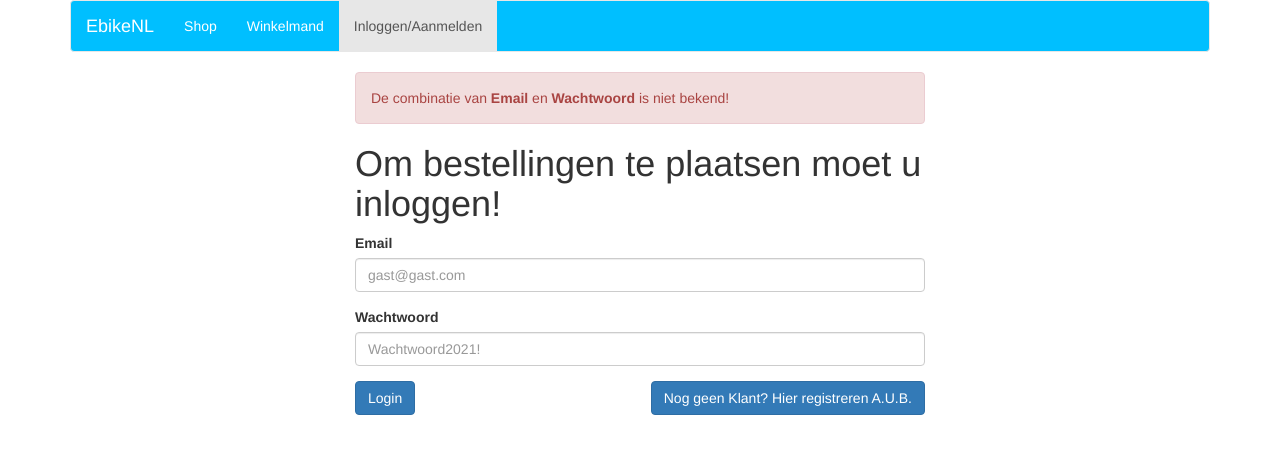
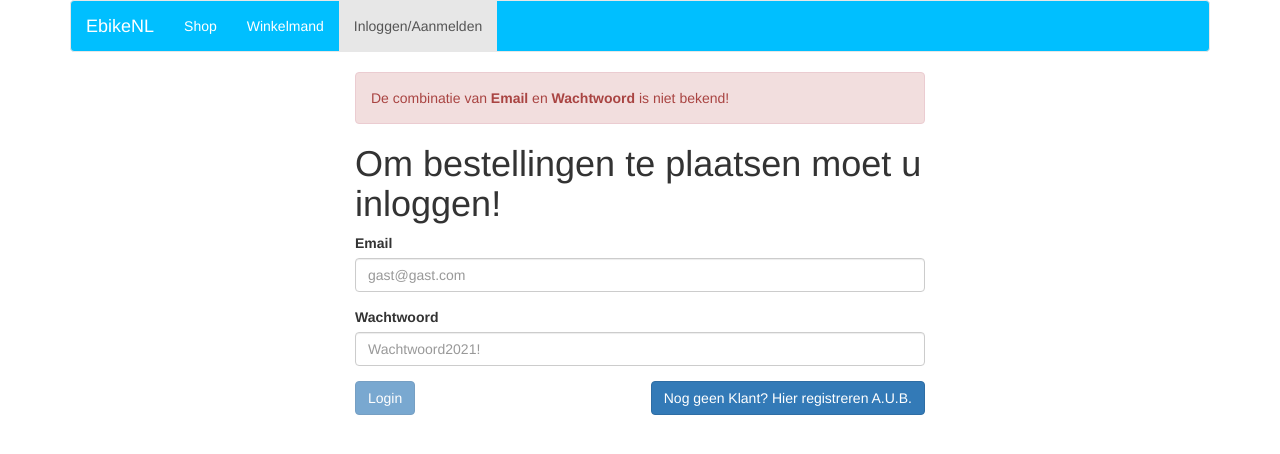
Before and after one commit to foekinator656/IPRWC_Winkel_App_FrontV2, an Angular app: page /login in a window 1280 px wide. Shown: the top 454 px of the page. Built offline with nearby package versions, Linux system fonts and the light colour scheme; no server answers.

Commit message:
connectie met server werkt weer

```diff
--- a/src/app/login/login-form/login-form.component.html
+++ b/src/app/login/login-form/login-form.component.html
@@ -14,8 +14,8 @@
         <input type="password" id="password" class="form-control" placeholder="Wachtwoord2021!" ngModel name="password" required minlength="6">
       </div>
       <div>
-        <!--        <button class="btn btn-primary" type="submit" [disabled]="!loginForm.valid">-->
-        <button class="btn btn-primary pull-left" type="submit">
+        <button class="btn btn-primary" type="submit" [disabled]="!loginForm.valid">
+<!--        <button class="btn btn-primary pull-left" type="submit">-->
           Login
         </button>
         <button class="btn btn-primary pull-right" (click)="onRegister()" type="button">
--- a/src/app/login/login.service.ts
+++ b/src/app/login/login.service.ts
@@ -58,7 +58,7 @@ export class LoginService {
     this.userIsLoggedIn = false;
     this.makeWelcomeString();
     this.userIsAdmin = false;
-    this.authService.authenticatedUser.jwt = "";
+    // this.authService.authenticatedUser.jwt = "";
   }
 
   async registrationUser(registrationRequest: ShopUser) {
```
